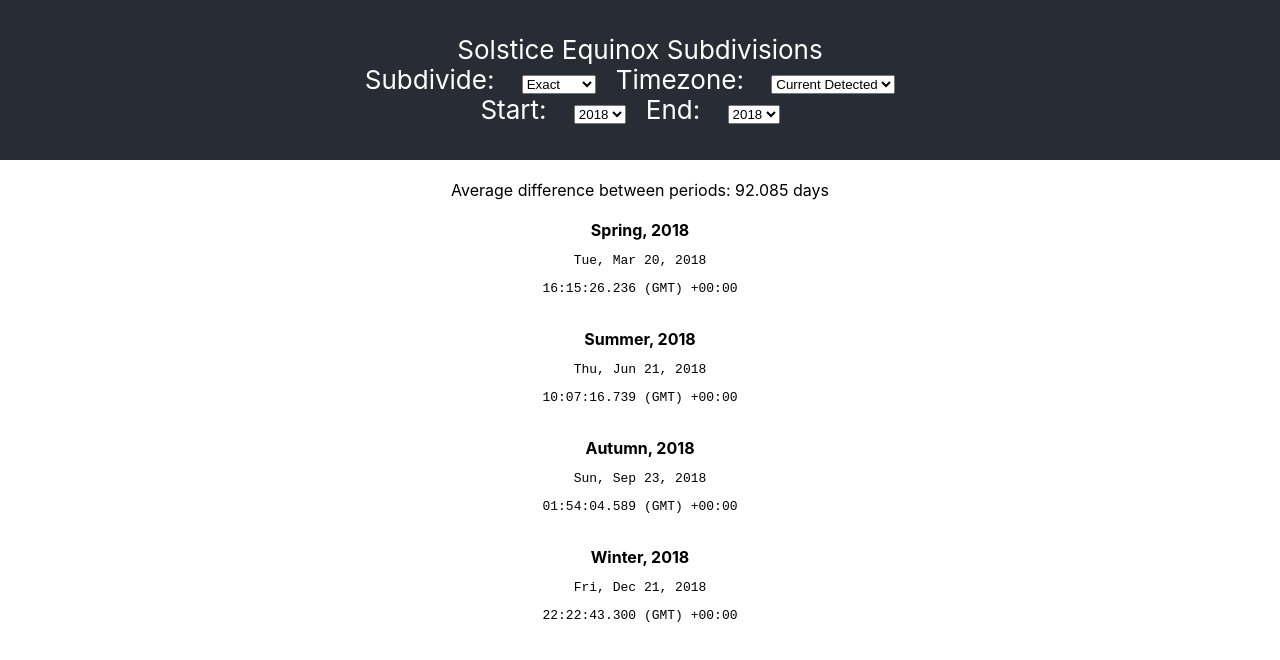
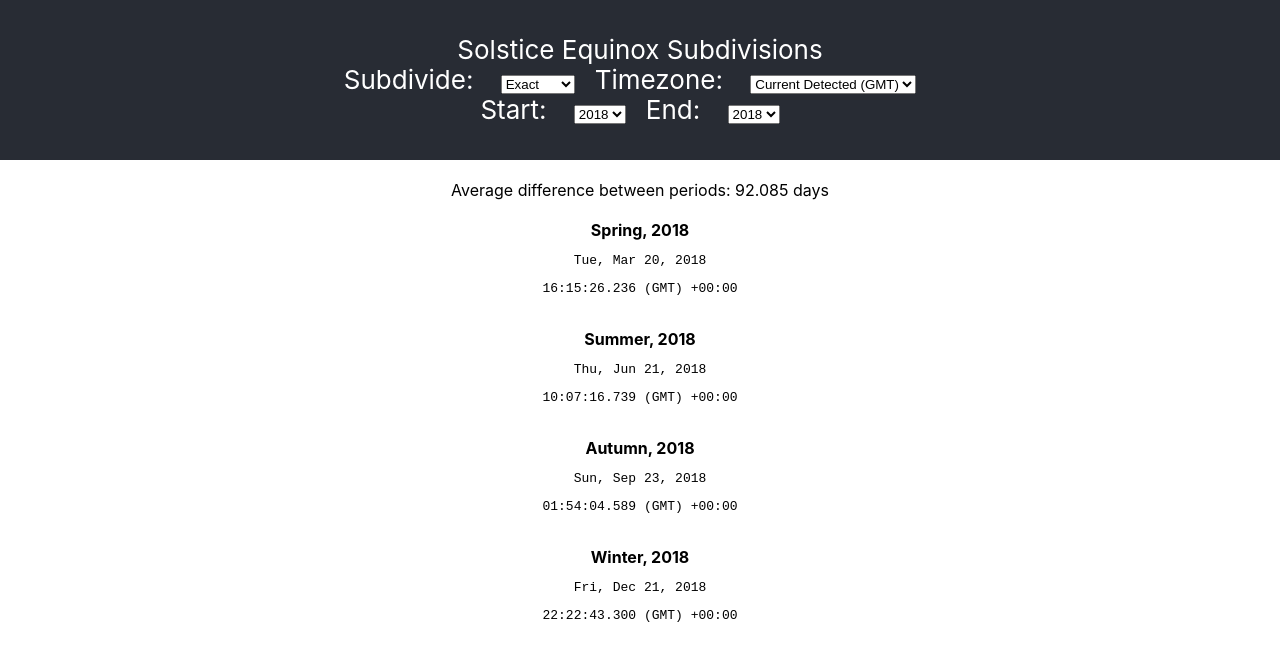
Before and after one commit to lexjacobs/solstice_equinox_subdivisions, a React (Create React App) app: page / in a window 1280 px wide. Shown: the top 660 px of the page. Built offline with nearby package versions, Linux system fonts and the light colour scheme.

Commit message:
Add current detected timezone to options selector

```diff
--- a/src/App.js
+++ b/src/App.js
@@ -133,7 +133,7 @@ class App extends Component {
               }}
               id="timezone"
             >
-              <option value={moment.tz.guess()}>Current Detected</option>
+              <option value={moment.tz.guess()}>Current Detected ({moment.tz(moment.tz.guess()).format('z')})</option>
               <option value="US/Pacific">Pacific Time</option>
               <option value="US/Mountain">Mountain Time</option>
               <option value="US/Central">Central Time</option>
```
